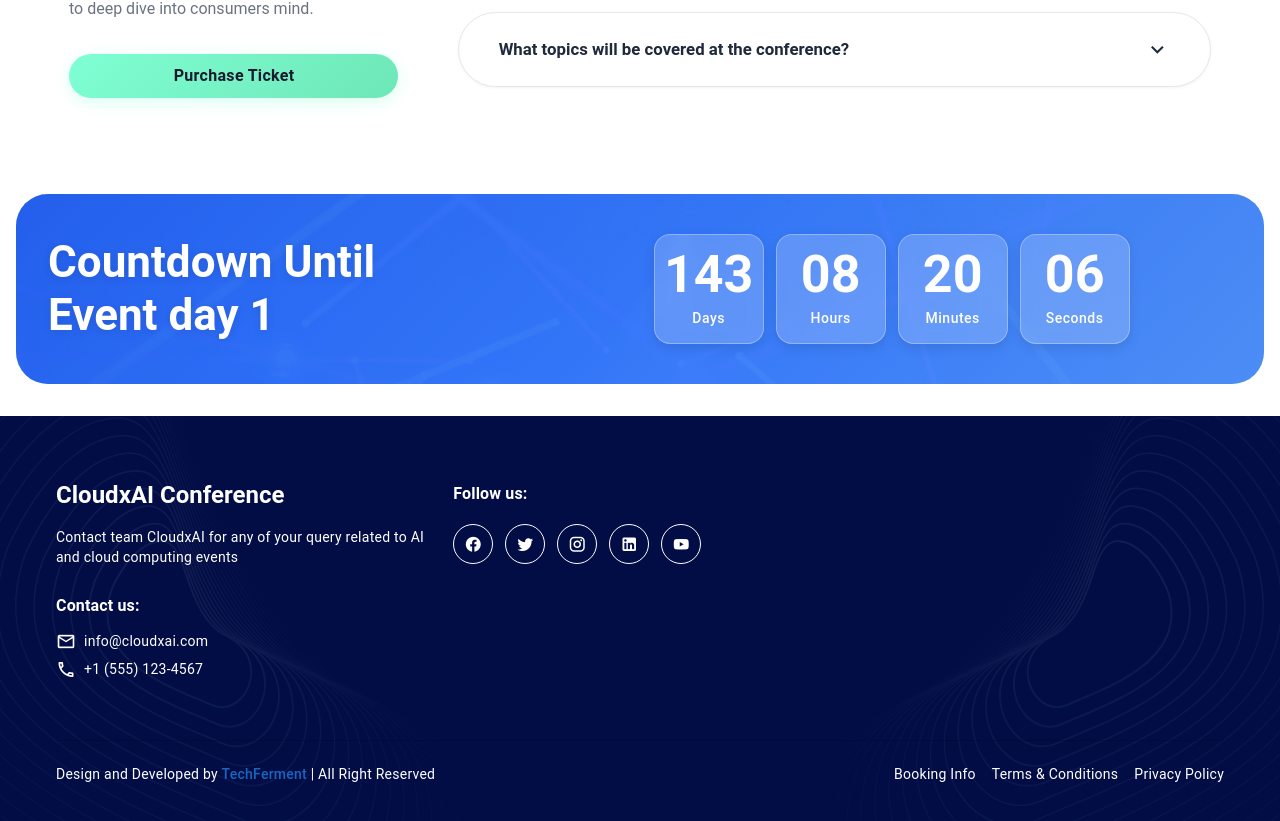
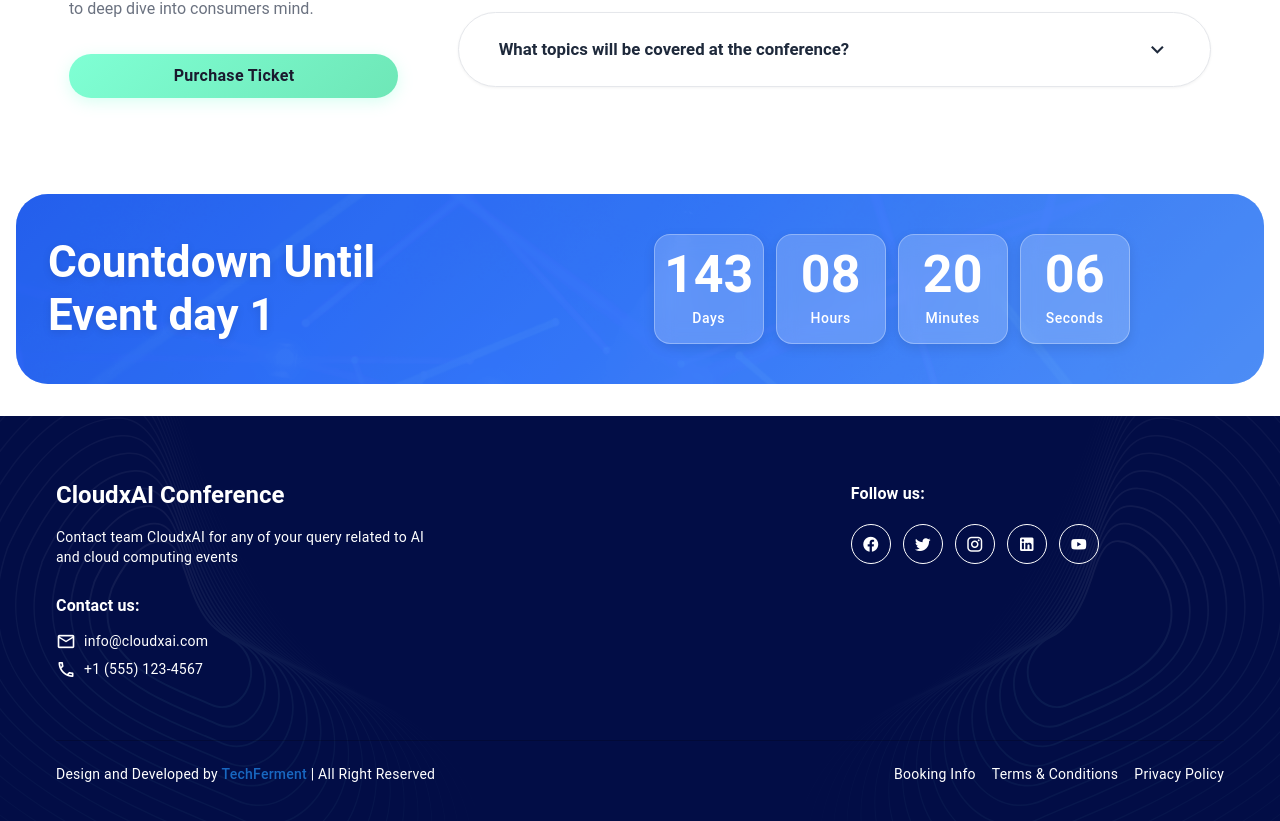
Before and after one commit to kunalworldwide/cloudxai-fest-spark, a Nuxt app: page / in a window 1280 px wide. Shown: the part 5362-6183 px from the top of the page. Built offline with nearby package versions, Linux system fonts and the light colour scheme.

Commit message:
Update AppFooter component layout: adjust row justification for better alignment and remove float from social links column for improved responsiveness.

```diff
--- a/app/components/core/AppFooter.vue
+++ b/app/components/core/AppFooter.vue
@@ -2,7 +2,7 @@
   <v-footer class="footer-with-bg py-12">
     <v-container>
       <!-- Main Footer Content -->
-      <v-row class="text-white mb-8">
+      <v-row class="text-white mb-8 justify-space-between">
         <!-- Contact Info Section -->
         <v-col cols="12" md="6" lg="4">
           <div class="mb-6">
@@ -39,7 +39,7 @@
         </v-col> -->
 
         <!-- Social Links Section -->
-        <v-col class="float-right" cols="12" lg="4">
+        <v-col  cols="12" lg="4">
           <h3 class="text-subtitle-1 font-weight-bold mb-4">Follow us:</h3>
           <div class="d-flex gap-3">
             <v-btn
```
